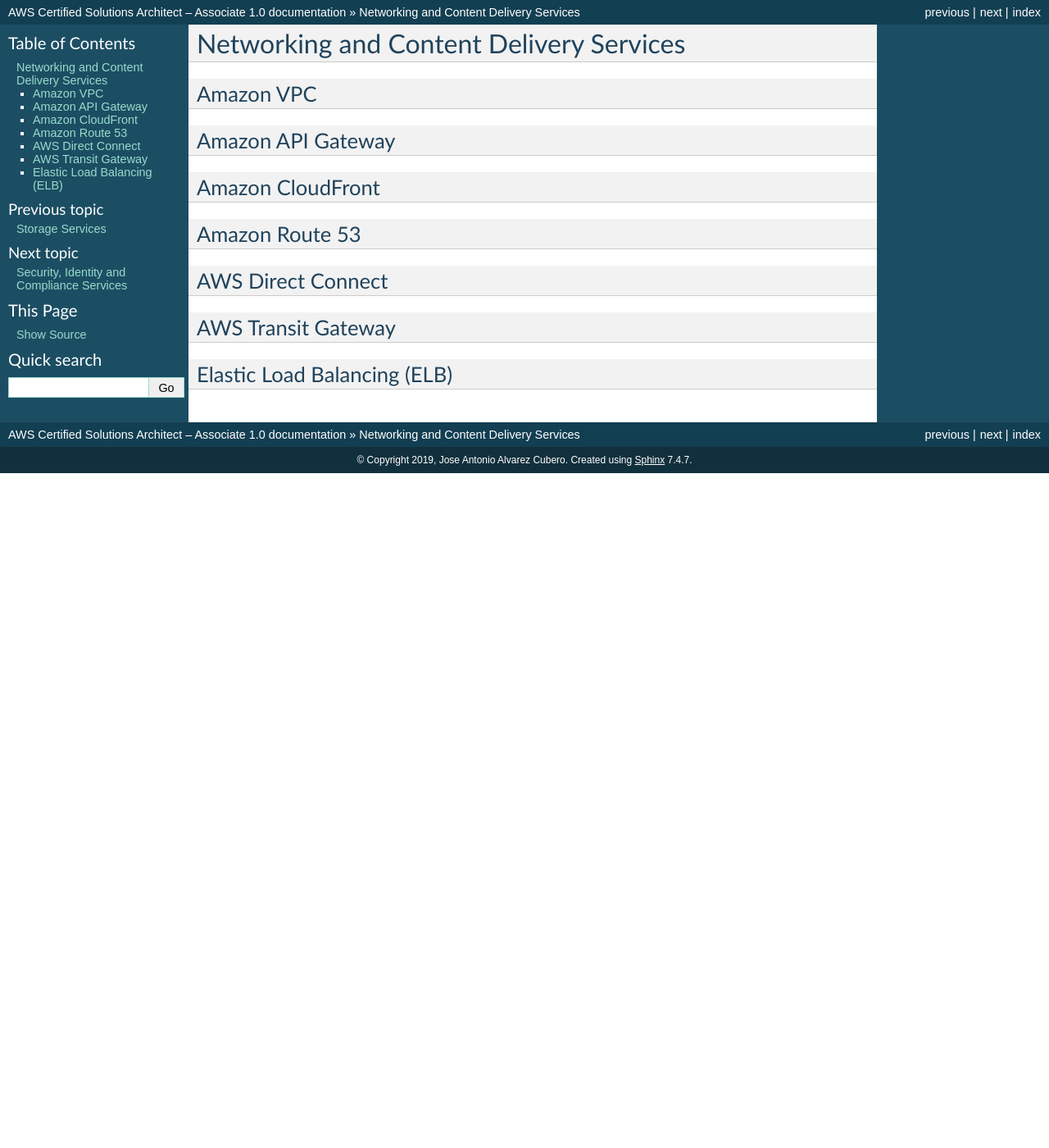
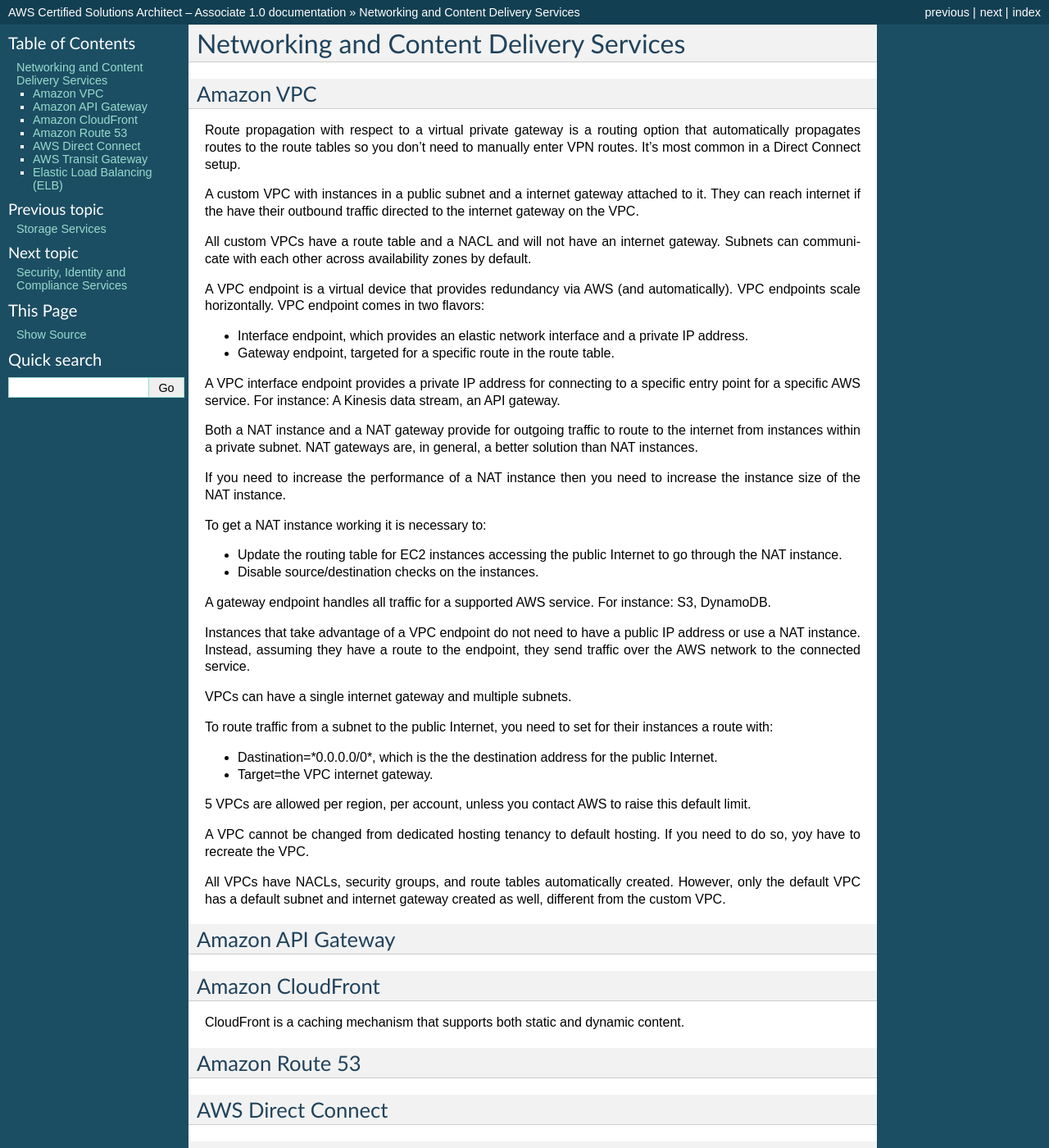
Before and after one commit to jacubero/aws-architect-associate, a Sphinx documentation site: the page built from docs/network.rst, in a window 1280 px wide and 1400 px high. Shown: the whole window at 82% size. Built offline with Sphinx 7.4.7, drawn with Linux system fonts in a browser that asks for light colours; pages that are not in the unit, such as notebooks, are missing from menus.

```diff
--- a/docs/database.rst
+++ b/docs/database.rst
@@ -9,6 +9,11 @@ Amazon Aurora
 Amazon Relational Database Service (RDS)
 ****************************************
 
+A RDS instance performance can be improved by:
+
+* Increasing the instance size of the database.
+
+* Setting up CloudFront to handle traffic in web application servers whose content is in the database.
 
 .. _secDynamoDB:
 
--- a/docs/network.rst
+++ b/docs/network.rst
@@ -3,6 +3,49 @@ Networking and Content Delivery Services
 
 Amazon VPC
 **********
+
+Route propagation with respect to a virtual private gateway is a routing option that automatically propagates routes to the route tables so you don't need to manually enter VPN routes. It's most common in a Direct Connect setup.
+
+A custom VPC with instances in a public subnet and a internet gateway attached to it. They can reach internet if the have their outbound traffic directed to the internet gateway on the VPC.
+
+All custom VPCs have a route table and a NACL and will not have an internet gateway. Subnets can communicate with each other across availability zones by default.
+
+A VPC endpoint is a virtual device that provides redundancy via AWS (and automatically). VPC endpoints scale horizontally. VPC endpoint comes in two flavors:
+
+* Interface endpoint, which provides an elastic network interface and a private IP address.
+
+* Gateway endpoint, targeted for a specific route in the route table.
+
+A VPC interface endpoint provides a private IP address for connecting to a specific entry point for a specific AWS service. For instance: A Kinesis data stream, an API gateway.
+
+Both a NAT instance and a NAT gateway provide for outgoing traffic to route to the internet from instances within a private subnet. NAT gateways are, in general, a better solution than NAT instances.
+
+If you need to increase the performance of a NAT instance then you need to increase the instance size of the NAT instance.
+
+To get a NAT instance working it is necessary to:
+
+* Update the routing table for EC2 instances accessing the public Internet to go through the NAT instance.
+
+* Disable source/destination checks on the instances.
+
+A gateway endpoint handles all traffic for a supported AWS service. For instance: S3, DynamoDB.
+
+Instances that take advantage of a VPC endpoint do not need to have a public IP address or use a NAT instance. Instead, assuming they have a route to the endpoint, they send traffic over the AWS network to the connected service.
+
+VPCs can have a single internet gateway and multiple subnets.
+
+To route traffic from a subnet to the public Internet, you need to set for their instances a route with:
+
+* Dastination=*0.0.0.0/0*, which is the the destination address for the public Internet.
+
+* Target=the VPC internet gateway.
+
+5 VPCs are allowed per region, per account, unless you contact AWS to raise this default limit.
+
+A VPC cannot be changed from dedicated hosting tenancy to default hosting. If you need to do so, yoy have to recreate the VPC.
+
+All VPCs have NACLs, security groups, and route tables automatically created. However, only the default VPC has a default subnet and internet gateway created as well, different from the custom VPC.
+
 
 
 Amazon API Gateway
@@ -12,6 +55,7 @@ Amazon API Gateway
 Amazon CloudFront
 *****************
 
+CloudFront is a caching mechanism that supports both static and dynamic content.
 
 Amazon Route 53
 ***************
```
Also changed, not shown: docs/compute.rst (+14 -0 lines), docs/management.rst (+2 -1 lines), docs/storage.rst (+8 -0 lines).
